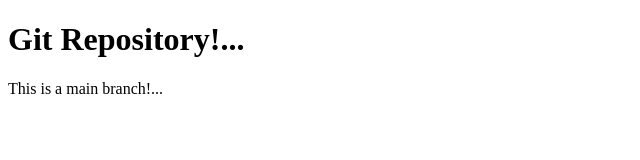
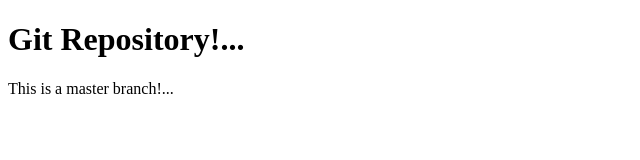
Before and after one commit to AdityaWandhekar/Jethalal, a plain HTML site: page index.html in a window 1280 px wide. Shown: the full height of the page, 0-640 px from the left. Drawn offline with Linux system fonts and the light colour scheme.

Commit message:
This is main branch

```diff
--- a/index.html
+++ b/index.html
@@ -7,6 +7,6 @@
 </head>
 <body>
   <h1>Git Repository!...</h1>
-  <p>This is a main branch!...</p>
+  <p>This is a master branch!...</p>
 </body>
 </html>
```
